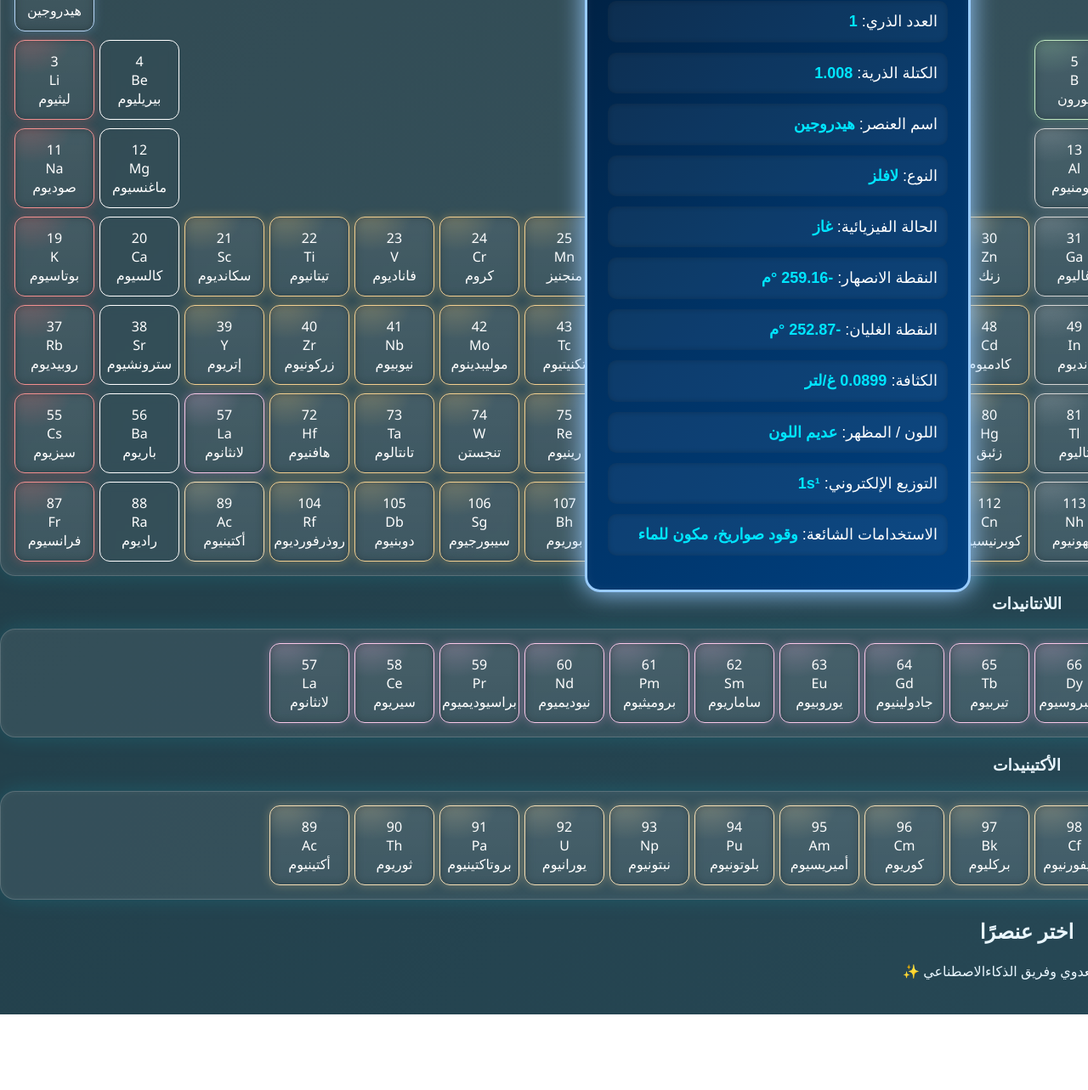
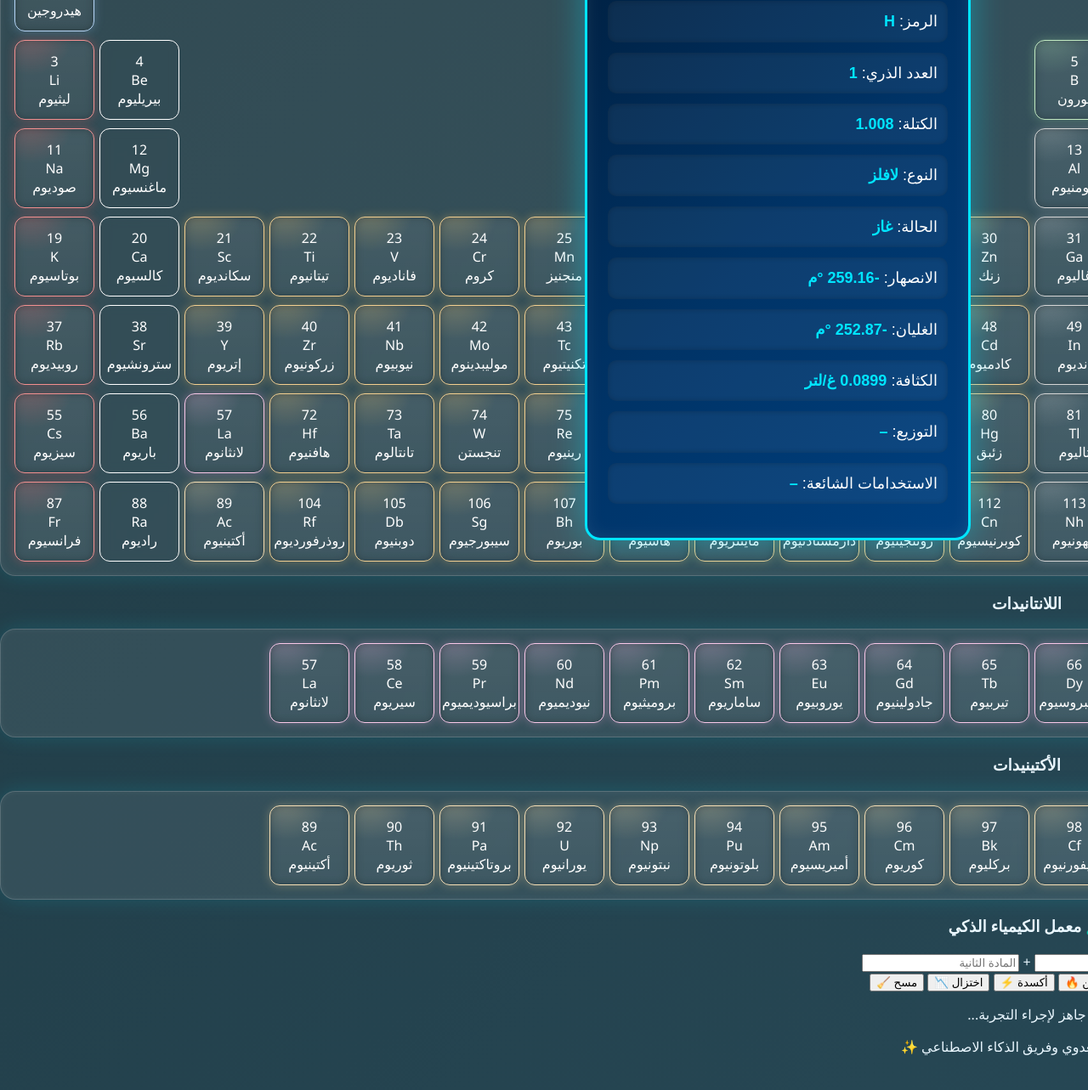
Before and after one commit to 10neen/crazy-kimiya, a plain HTML site: page index.html in a window 1280 px wide. Shown: the part 222-1505 px from the top of the page at 85% size. Before the commit the page ends 1416 px from the top, so only its background shows below. Drawn offline with Linux system fonts and the light colour scheme.

Commit message:
Update index.html
رفع مستوي

```diff
--- a/index.html
+++ b/index.html
@@ -2,10 +2,17 @@
 <html lang="ar" dir="rtl">
 <head>
     <meta charset="UTF-8" />
-    <title>استمتع بالكمياء مع الجدول الدوري الحديث</title>
+    <title>استمتع بالكيمياء مع الجدول الدوري الحديث</title>
     <meta name="viewport" content="width=device-width, initial-scale=1" />
     <link rel="stylesheet" href="style.css" />
     <link rel="icon" href="assets/كيميا_المرح.png" type="image/png" />
+
+	<link rel="manifest" href="manifest.json">
+<meta name="theme-color" content="#0d1117">
+<link rel="apple-touch-icon" href="assets/كيميا_المرح.png">
+	<meta name="apple-mobile-web-app-capable" content="yes">
+<meta name="apple-mobile-web-app-status-bar-style" content="black-translucent">
+
 
 </head>
 <body>
@@ -19,6 +26,7 @@
             <div class="table-container">
                 <div id="main-table" class="periodic-table" aria-label="الجدول الدوري"></div>
             </div>
+
             <div class="series">
                 <div class="series-row">
                     <h3>اللانتانيدات</h3>
@@ -35,30 +43,55 @@
             </div>
         </section>
 
-        <!-- بطاقة التفاصيل -->
         <section class="details-wrapper">
-            <h2>اختر عنصرًا</h2>
             <div id="details" class="details-card">
+                <div class="details-header">
+                    <h2 id="d-name">اختر عنصراً</h2>
+                </div>
                 <div class="details-content">
-                    <p>رمز: <span id="d-symbol">–</span></p>
+                    <p>الرمز: <span id="d-symbol">–</span></p>
                     <p>العدد الذري: <span id="d-number">–</span></p>
-                    <p>الكتلة الذرية: <span id="d-mass">–</span></p>
-                    <p>اسم العنصر: <span id="d-name">–</span></p>
+                    <p>الكتلة: <span id="d-mass">–</span></p>
                     <p>النوع: <span id="d-type">–</span></p>
-                    <p>الحالة الفيزيائية: <span id="d-state">–</span></p>
-                    <p>النقطة الانصهار: <span id="d-mp">–</span></p>
-                    <p>النقطة الغليان: <span id="d-bp">–</span></p>
+                    <p>الحالة: <span id="d-state">–</span></p>
+                    <p>الانصهار: <span id="d-mp">–</span></p>
+                    <p>الغليان: <span id="d-bp">–</span></p>
                     <p>الكثافة: <span id="d-density">–</span></p>
-                    <p>اللون / المظهر: <span id="d-color">–</span></p>
-                    <p>التوزيع الإلكتروني: <span id="d-electrons">–</span></p>
-                    <p>الاستخدامات الشائعة: <span id="d-uses">–</span></p>
+                    <p>التوزيع: <span id="d-electrons">–</span></p>
+                    <p class="full-row">الاستخدامات الشائعة: <span id="d-uses">–</span></p>
                 </div>
             </div>
         </section>
+
+
+		<div class="lab-workspace">
+    <h3 class="lab-header">🧪 معمل الكيمياء الذكي</h3>
+
+    <div class="input-section">
+        <input type="text" id="slot-1" class="chem-field" placeholder="المادة الأولى">
+        <span class="operator">+</span>
+        <input type="text" id="slot-2" class="chem-field" placeholder="المادة الثانية">
+    </div>
+
+    <div class="controls-section">
+        <button class="btn-lab react" onclick="processReaction()">تفاعل ⚗️</button>
+        <button class="btn-lab heat" onclick="processHeat()">تسخين 🔥</button>
+        <button class="btn-lab oxidation" onclick="processRedox('ox')">أكسدة ⚡</button>
+        <button class="btn-lab reduction" onclick="processRedox('red')">اختزال 📉</button>
+        <button class="btn-lab clear" onclick="clearLab()">مسح 🧹</button>
+    </div>
+
+    <div id="lab-report" class="result-display">
+        <p>جاهز لإجراء التجربة...</p>
+    </div>
+</div>
+
+
+
     </main>
 
     <footer>
-        <p>برمجيات العدوي وفريق الذكاءالاصطناعي ✨</p>
+        <p>برمجيات العدوي وفريق الذكاء الاصطناعي ✨</p>
     </footer>
 
     <script src="script.js"></script>
```
